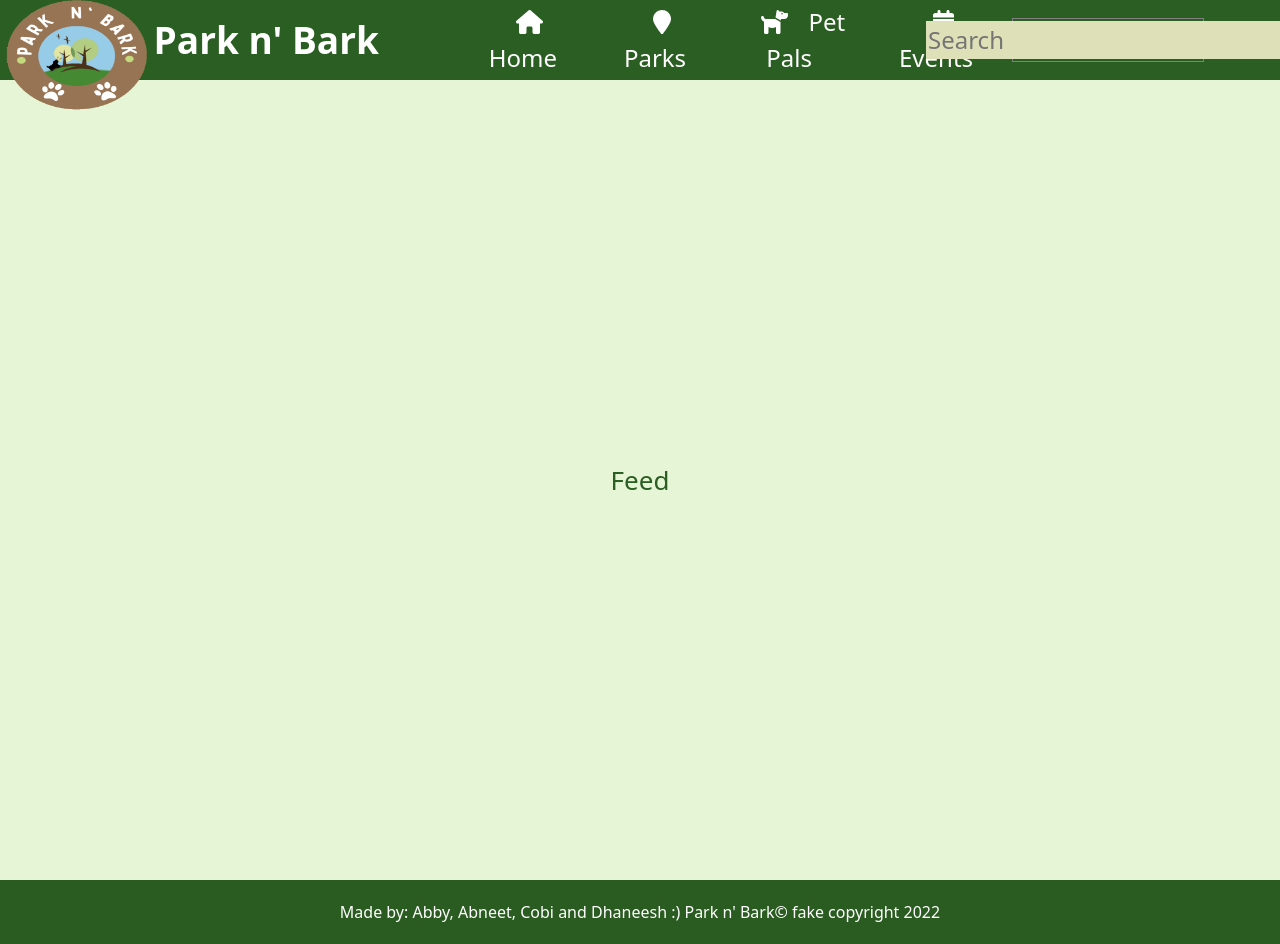
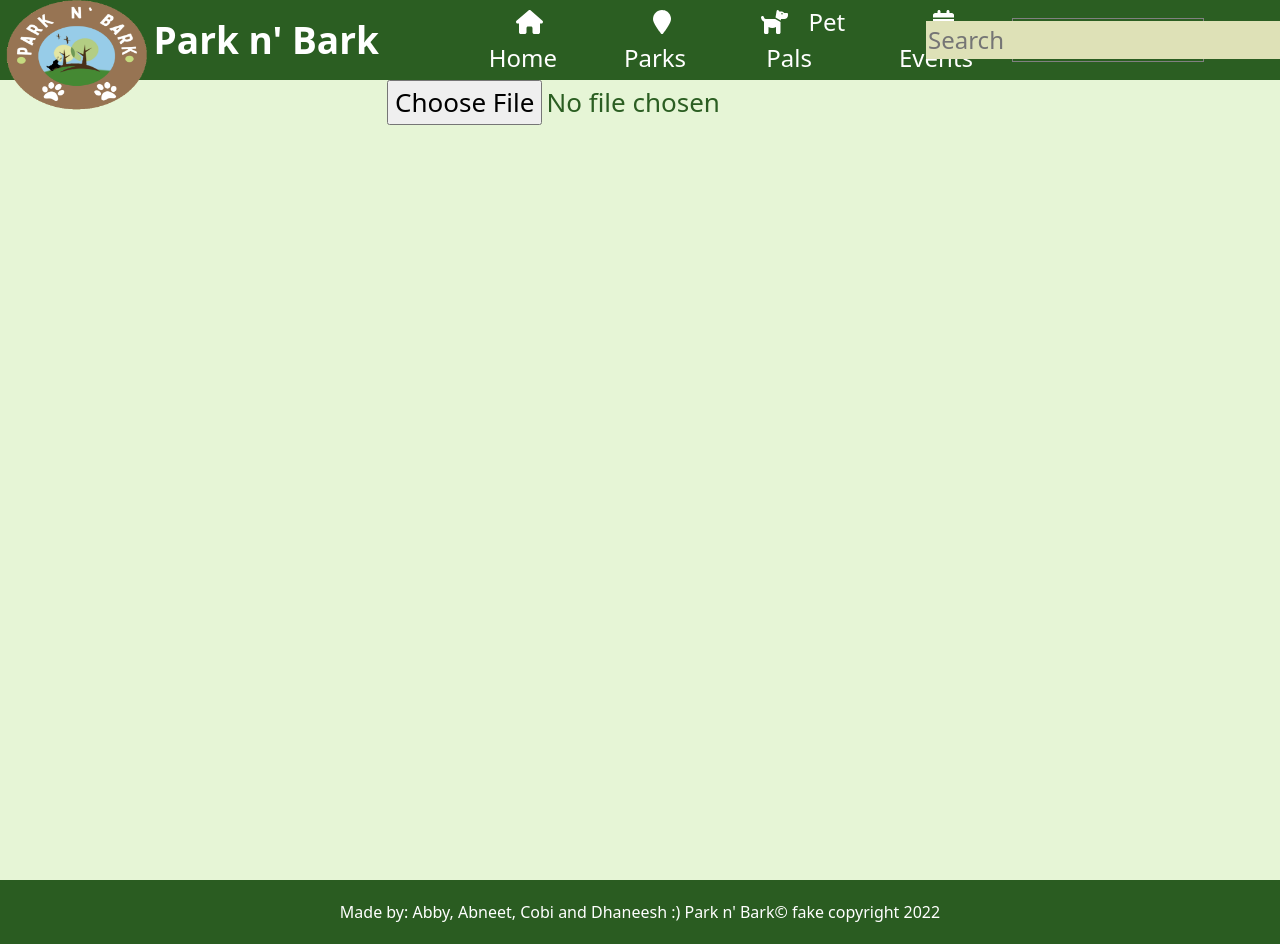
Before and after one commit to abbyrobinson13/park-n-bark, a React (Create React App) app: page /feed in a window 1280 px wide. Built offline with nearby package versions, Linux system fonts and the light colour scheme.

Commit message:
Added AI (temporarily in feed)

```diff
--- a/package.json
+++ b/package.json
@@ -20,6 +20,7 @@
     "dotenv": "^16.0.3",
     "font-awesome": "^4.7.0",
     "leaflet": "^1.9.3",
+    "ml5": "^0.12.2",
     "node-fetch": "^3.3.0",
     "react": "^18.2.0",
     "react-big-calendar": "^1.5.2",
@@ -29,7 +30,7 @@
     "react-icons": "^4.6.0",
     "react-leaflet": "^4.1.0",
     "react-router-dom": "^6.4.3",
-    "react-scripts": "5.0.1",
+    "react-scripts": "^5.0.1",
     "web-vitals": "^2.1.4"
   },
   "scripts": {
--- a/src/App.css
+++ b/src/App.css
@@ -11,7 +11,6 @@
 nav {
   position: sticky;
   top: 0;
-  width: 100vw;
   z-index:10;
 }
 
@@ -500,3 +499,21 @@ footer {
   width: 50%;
   margin: 0 auto;
  }
+
+ /* AI */
+
+ #ai-container {
+  display: flex;
+  flex-direction: column;
+  align-items: center;
+  width: 100%;
+  height: 100vh;
+  gap: 0.5em;
+ }
+
+
+
+ #ai-image {
+  width: 50%;
+  height: 50%;
+ }
--- /dev/null
+++ b/src/components/AI.jsx
@@ -0,0 +1,58 @@
+import React, { useRef, useState } from "react";
+
+
+const AI = () => {
+  const imageRef = useRef(null);
+  const [imageUrl, setImageUrl] = useState(null);
+  const [isLoading, setIsLoading] = useState(false);
+  const [results, setResults] = useState([]);
+
+  const startModel = async () => {
+    setIsLoading(true);
+
+    const ml5 = await import('ml5')
+    const classifier = await ml5.imageClassifier("MobileNet");
+    const results = await classifier.classify(imageRef.current);
+    setResults(results);
+
+    setIsLoading(false);
+  };
+
+  const onFileChange = (e) => {
+    const file = e.target.files[0];
+    const fileUrl = URL.createObjectURL(file);
+    setImageUrl(fileUrl);
+  };
+
+  return (
+    <div id='ai-container'>
+      <input type='file' onChange={onFileChange} />
+      {imageUrl && (
+        <img ref={imageRef} src={imageUrl} id='ai-image' alt='Preview' />
+      )}
+      {imageUrl && <button onClick={startModel}>Start</button>}
+      {isLoading && <div>Loading...</div>}
+
+      {results.length > 0 && (
+        <table>
+          <thead>
+            <tr>
+              <th>Label</th>
+              <th>Confidence</th>
+            </tr>
+          </thead>
+          <tbody>
+            {results.map((result) => (
+              <tr>
+                <td>{result.label}</td>
+                <td>{(result.confidence * 100).toFixed(1)}%</td>
+              </tr>
+            ))}
+          </tbody>
+        </table>
+      )}
+    </div>
+  );
+};
+
+export default AI;
--- a/src/pages/feed.jsx
+++ b/src/pages/feed.jsx
@@ -1,9 +1,10 @@
 import React from 'react'
+import AI from '../components/AI'
 
 const Feed = () => {
   return (
     <header className="App-header">
-        Feed
+        <AI />
       </header>
   )
 }
```
Also changed, not shown: 1 other file (tests, documents, lock files or other folders).
